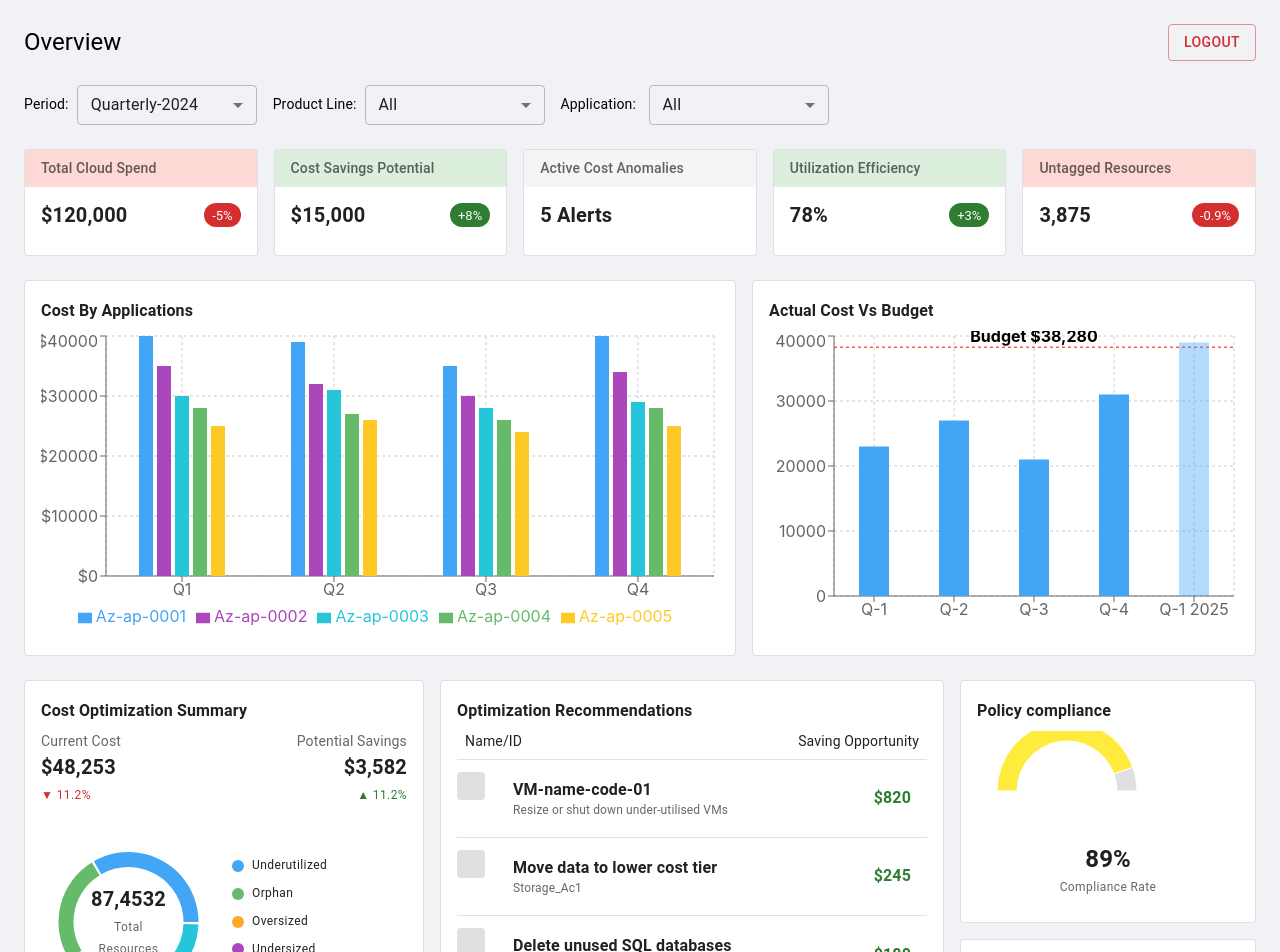
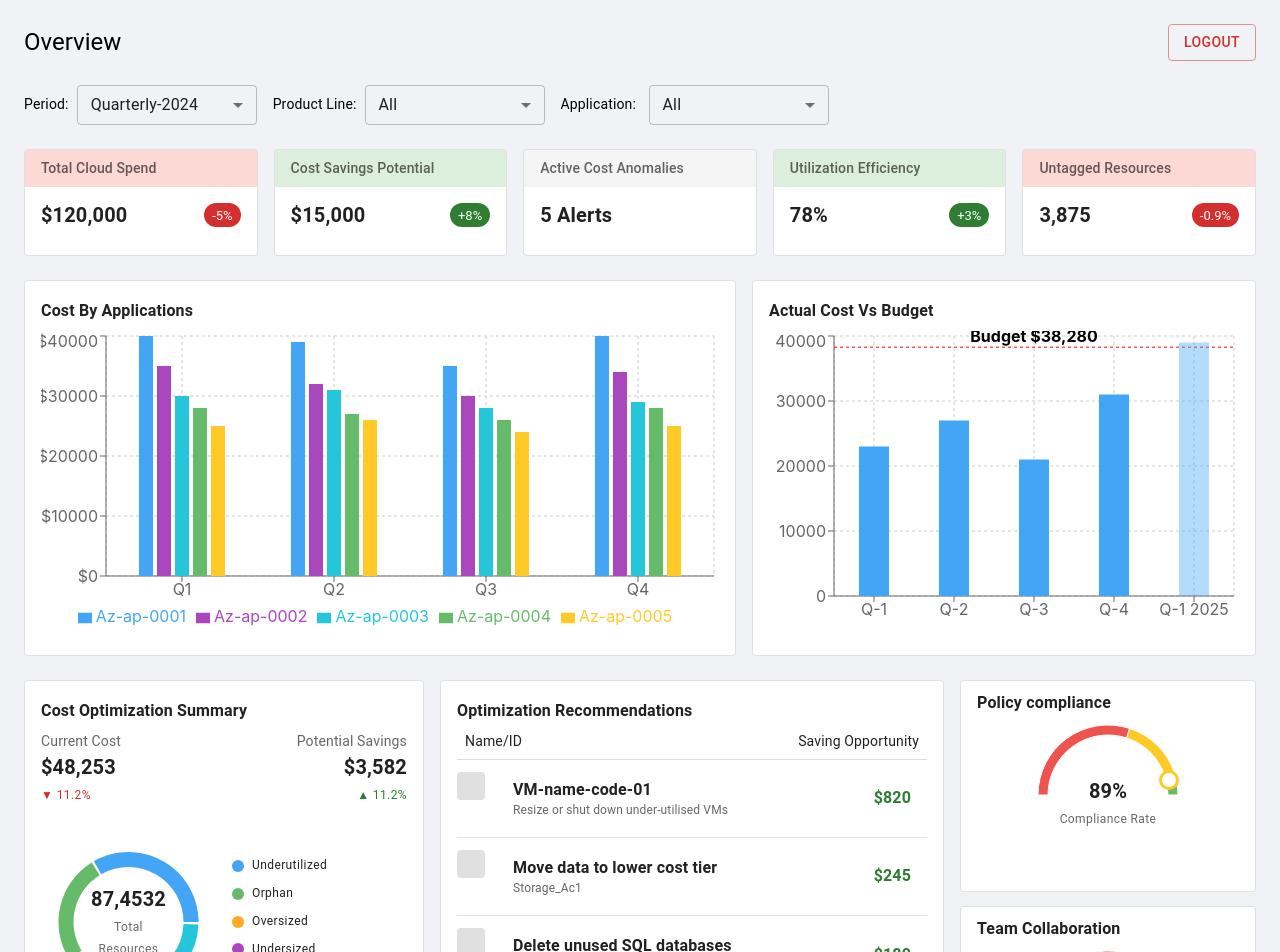
Before and after one commit to Abhigith01/finops-ui, a React (Create React App) app: page /dashboard in a window 1280 px wide. Shown: the top 952 px of the page. Built offline with nearby package versions, Linux system fonts and the light colour scheme; some icons are missing.

Commit message:
update Gauge chart component

```diff
--- a/src/components/GaugeChart.tsx
+++ b/src/components/GaugeChart.tsx
@@ -3,49 +3,81 @@ import { Card, CardContent, Typography, Box } from '@mui/material';
 import { PieChart, Pie, Cell } from 'recharts';
 
 interface GaugeChartProps {
-    value: number; // Value between 0 to 100
+    value: number;
     label: string;
 }
 
 const GaugeChart: React.FC<GaugeChartProps> = ({ value, label }) => {
-    const angle = (value / 100) * 180;
+    const segments = [
+        { value: 60, color: '#ef5350' },
+        { value: 30, color: '#ffca28' },
+        { value: 10, color: '#66bb6a' }
+    ];
 
-    const getColor = (v: number) => {
-        if (v < 60) return '#ef5350';      // Red
-        if (v < 90) return '#ffeb3b';      // Yellow
-        return '#66bb6a';                 // Green
+    const RADIAN = Math.PI / 180;
+
+
+    const getNeedleCoord = (value: number, radius: number) => {
+        const angle = 180 - (value / 100) * 180;
+        const x = 200 / 2 + radius * Math.cos(-angle * RADIAN);
+        const y = 140 / 2 + radius * Math.sin(-angle * RADIAN);
+        return { x, y };
     };
 
-    const gaugeData = [
-        { value: value },
-        { value: 100 - value }
-    ];
+
+    const getDotColor = (v: number) => {
+        if (v >= 90) return '#66bb6a';
+        if (v >= 60) return '#ffca28';
+        return '#ef5350';
+    };
+
+    const dotPos = getNeedleCoord(value, 60);
+    const dotColor = getDotColor(value);
 
     return (
-        <Card variant="outlined">
-            <CardContent>
+        <Card variant="outlined" sx={{ height: '100%' }}>
+            <CardContent sx={{ px: 2, py: 1 }}>
                 <Typography variant="subtitle1" fontWeight="bold" gutterBottom>
                     {label}
                 </Typography>
-                <PieChart width={180} height={120}>
+
+                <Box position="relative" width={200} height={140} mx="auto" mt={1}>
+                    <PieChart width={200} height={140}>
                         <Pie
-                        data={gaugeData}
+                            data={segments}
+                            dataKey="value"
                             startAngle={180}
                             endAngle={0}
-                        innerRadius={50}
+                            innerRadius={60}
                             outerRadius={70}
-                        paddingAngle={0}
-                        dataKey="value"
                         >
-                        <Cell fill={getColor(value)} />
-                        <Cell fill="#e0e0e0" />
+                            {segments.map((entry, index) => (
+                                <Cell key={`cell-${index}`} fill={entry.color} />
+                            ))}
                         </Pie>
                     </PieChart>
-                <Box textAlign="center" mt={-1}>
-                    <Typography variant="h5" fontWeight="bold">{value}%</Typography>
-                    <Typography variant="caption" color="textSecondary">
+
+                    <Box
+                        sx={{
+                            position: 'absolute',
+                            top: dotPos.y - 5,
+                            left: dotPos.x - 5,
+                            width: 14,
+                            height: 14,
+                            borderRadius: '50%',
+                            backgroundColor: '#fff',
+                            border: `3px solid ${dotColor}`,
+                        }}
+                    />
+
+
+
+                    <Box position="absolute" top="55%" left="50%" sx={{ transform: 'translate(-50%, -50%)', textAlign: 'center' }}>
+                        <Typography variant="h6" fontWeight="bold">{value}%</Typography>
+                        <Typography variant="caption" color="text.secondary">
                             {label === 'Team Collaboration' ? 'Collaboration Rate' : 'Compliance Rate'}
                         </Typography>
+                    </Box>
                 </Box>
             </CardContent>
         </Card>
```
Lines whose indentation alone changed are shown as unchanged.
